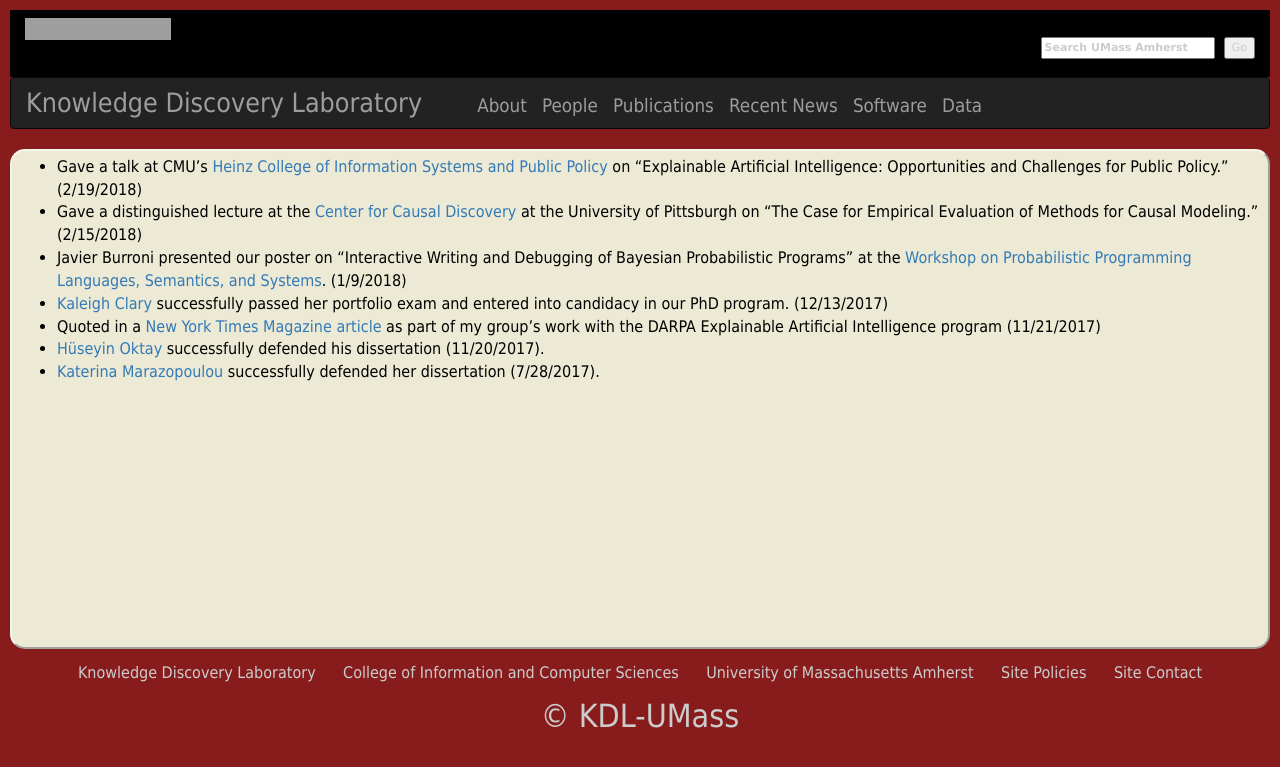
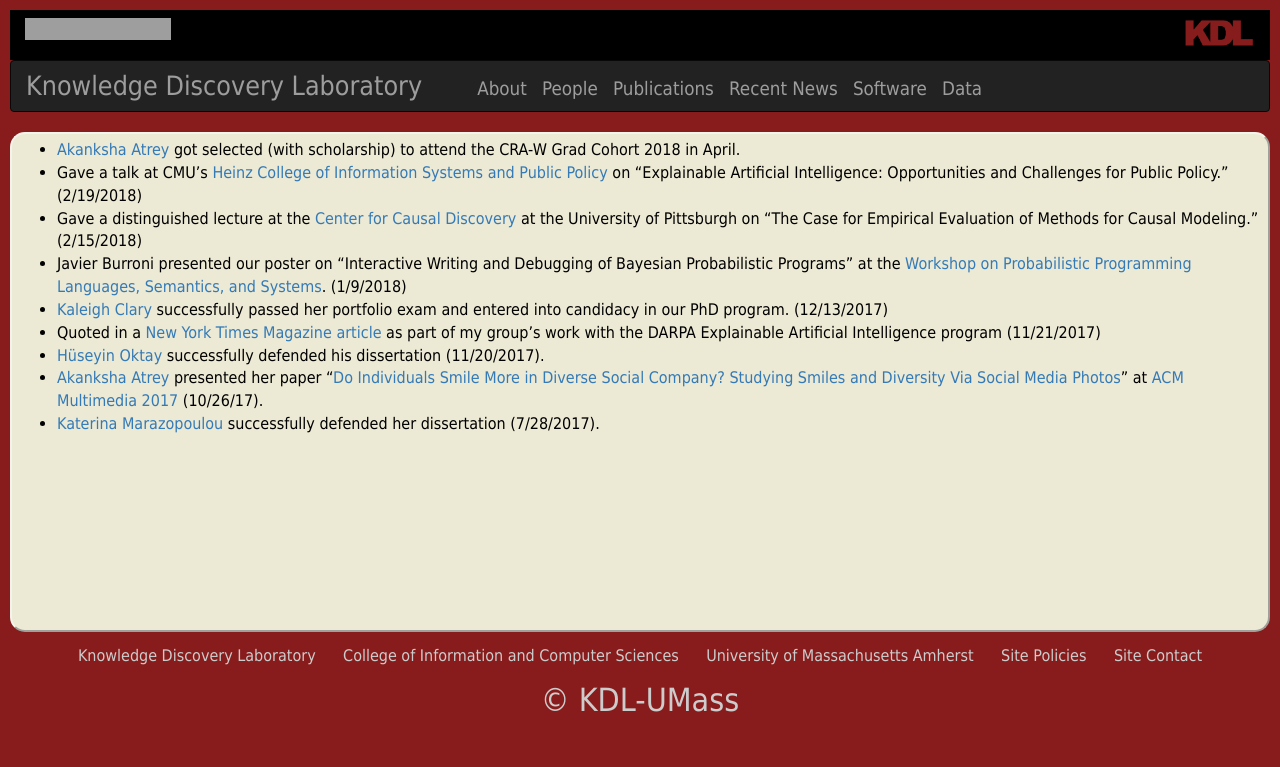
Before and after one commit to KDL-umass/kdl-umass.github.io, a Jekyll site: the page built from recent_news.md, in a window 1280 px wide. Shown: the top 767 px of the page. Built offline with Jekyll 4.4.1, drawn with Linux system fonts in a browser that asks for light colours; nearby versions of some CDN libraries; comment, search, counter and statistics services are not loaded; grey boxes are pictures that could not be loaded.

Commit message:
fixed up logos and top banner

```diff
--- a/_includes/header.html
+++ b/_includes/header.html
@@ -1,9 +1,15 @@
 <!-- For top UMass banner-->
-<div id="topbanner" style="text-align: right; padding-top: 8px; padding-right: 15px;padding-bottom: 8px; padding-left: 15px; background-color: rgb(0, 0, 0); ">
+<div id="topbanner" style="text-align: right; padding-top: 8px; padding-right: 15px;padding-bottom: 8px; padding-left: 15px; background-color: black; height: 50px;">
   <a href="http://umass.edu/">
     <img id="banner_wordmark" src="https://www.umass.edu/identity/umass_banner/black-wordmark.gif" alt="UMass Amherst" style="float: left; width:
-  146px; border: 0;" height="22" width="146">
+  146px; border: 0;" height="22" width="150">
   </a>
+
+  <a href="http://kdl.cs.umass.edu">
+    <img id="kdl_logo" src="kdl-logo-initials-only.gif" alt="KDL" style="float: right; border: 0;" height="30">
+  </a>
+
+  <!--
   <form action="http://googlebox.oit.umass.edu/search" method="get" name="gs" onsubmit="if (this.q.value=='Search UMass Amherst') return false;" style="margin: 0; padding: 0;">
     <div>
       <label for="q">
@@ -16,6 +22,7 @@
       <input name="output" value="xml_no_dtd" type="hidden">
     </div>
   </form>
+  -->
 </div>
 
 <!-- For navigation bar-->
--- a/recent_news.md
+++ b/recent_news.md
@@ -1,10 +1,13 @@
 ---
 layout: page
 ---
+
+- [Akanksha Atrey](https://cs.umass.edu/~aatrey) got selected (with scholarship) to attend the CRA-W Grad Cohort 2018 in April.
 - Gave a talk at CMU's [Heinz College of Information Systems and Public Policy](https://www.heinz.cmu.edu/) on "Explainable Artificial Intelligence: Opportunities and Challenges for Public Policy." (2/19/2018)
 - Gave a distinguished lecture at the [Center for Causal Discovery](https://www.ccd.pitt.edu/) at the University of Pittsburgh on "The Case for Empirical Evaluation of Methods for Causal Modeling." (2/15/2018)
 - Javier Burroni presented our poster on "Interactive Writing and Debugging of Bayesian Probabilistic Programs" at the [Workshop on Probabilistic Programming Languages, Semantics, and Systems](https://popl18.sigplan.org/track/pps-2018). (1/9/2018)
 - [Kaleigh Clary](https://people.cs.umass.edu/%7Ekclary/) successfully passed her portfolio exam and entered into candidacy in our PhD program. (12/13/2017)
 - Quoted in a [New York Times Magazine article](https://www.nytimes.com/2017/11/21/magazine/can-ai-be-taught-to-explain-itself.html) as part of my group's work with the DARPA Explainable Artificial Intelligence program (11/21/2017)
 - [Hüseyin Oktay](https://www.linkedin.com/in/huseyin-oktay-715aa915/) successfully defended his dissertation (11/20/2017).
+- [Akanksha Atrey](https://cs.umass.edu/~aatrey) presented her paper "[Do Individuals Smile More in Diverse Social Company? Studying Smiles and Diversity Via Social Media Photos](https://wp.comminfo.rutgers.edu/vsingh/wp-content/uploads/sites/110/2017/10/ACMMM_Singh_Diversity_Smile.pdf)" at [ACM Multimedia 2017](http://www.acmmm.org/2017/) (10/26/17).
 - [Katerina Marazopoulou](https://www.linkedin.com/in/katerina-marazopoulou/) successfully defended her dissertation (7/28/2017).
```
Also changed, not shown: _software/relational_causal_discovery.md (+1 -1 lines), kdl-logo-initials-only.gif (added), kdl_logo.png (added), 4 other files.
